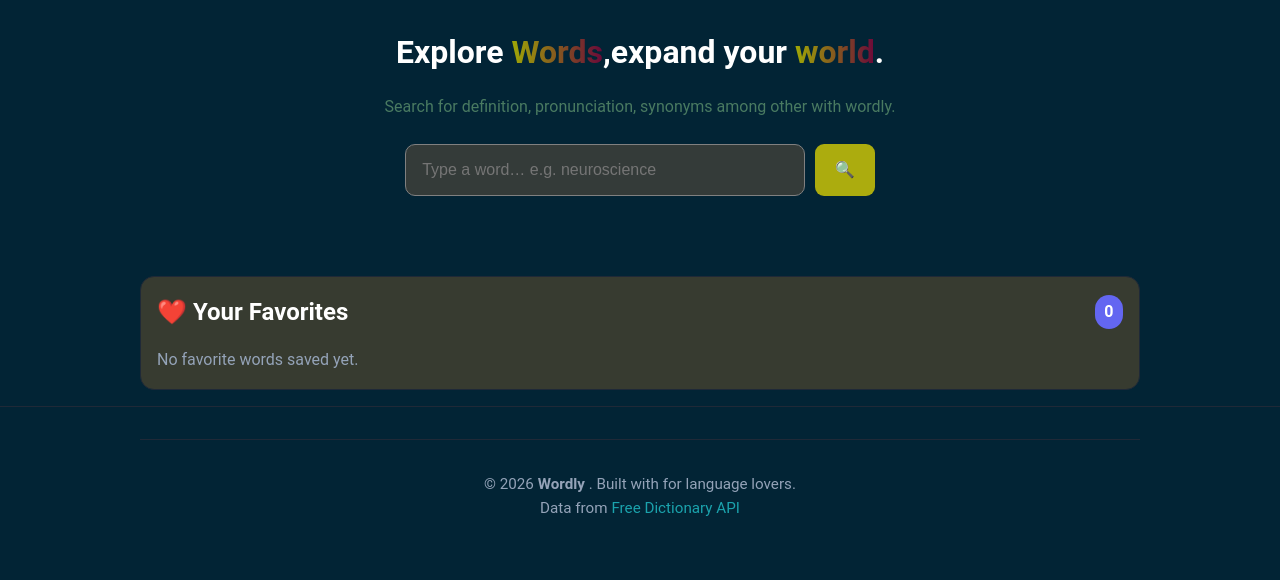
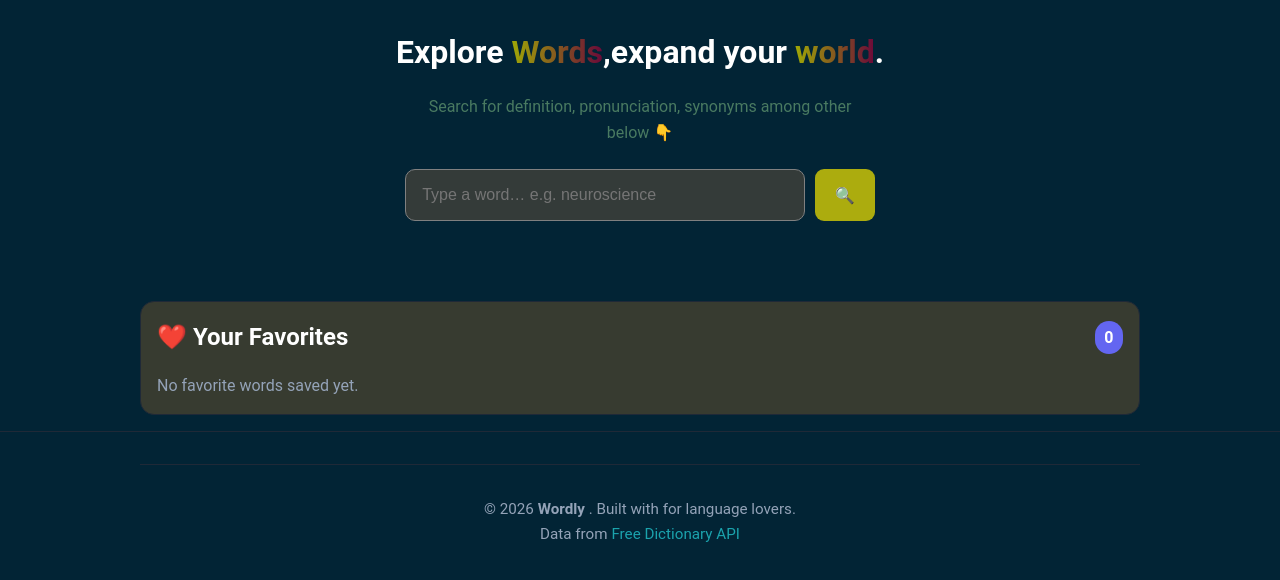
Before and after one commit to nato63/wordly_24, a plain HTML site: page index.html in a window 1280 px wide. Shown: the part 108-688 px from the top of the page. Drawn offline with Linux system fonts and the light colour scheme.

Commit message:
a small change in the banner in html

```diff
--- a/index.html
+++ b/index.html
@@ -23,7 +23,7 @@
             <div class="container">
                 <section class="banner">
                     <h1 class="banner_title">Explore <span>Words</span>,expand your <span>world</span>.</h1>
-                    <p class="banner_subtitle">Search for definition, pronunciation, synonyms among other with wordly. </p>
+                    <p class="banner_subtitle">Search for definition, pronunciation, synonyms among other <br> below 👇️ </p>
                     <form class="search-form" id="searchForm" autocomplete="off">
                         <div class="search-form__wrapper">
 
```
